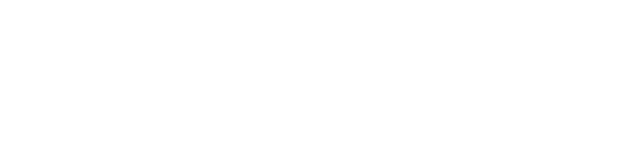
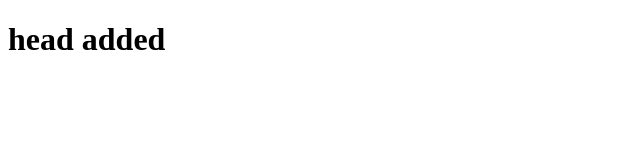
Before and after one commit to mahesh-ssww-02/test, a plain HTML site: page index.html in a window 1280 px wide. Shown: the whole page, without its empty margins (0-640 px from the left). Drawn offline with Linux system fonts and the light colour scheme.

Commit message:
test purpose

```diff
--- a/index.html
+++ b/index.html
@@ -8,6 +8,6 @@
 <body><script>
   console.log("Page loaded");
 </script>
-
+    <h1>head added </h1>
 </body>
 </html>
```
